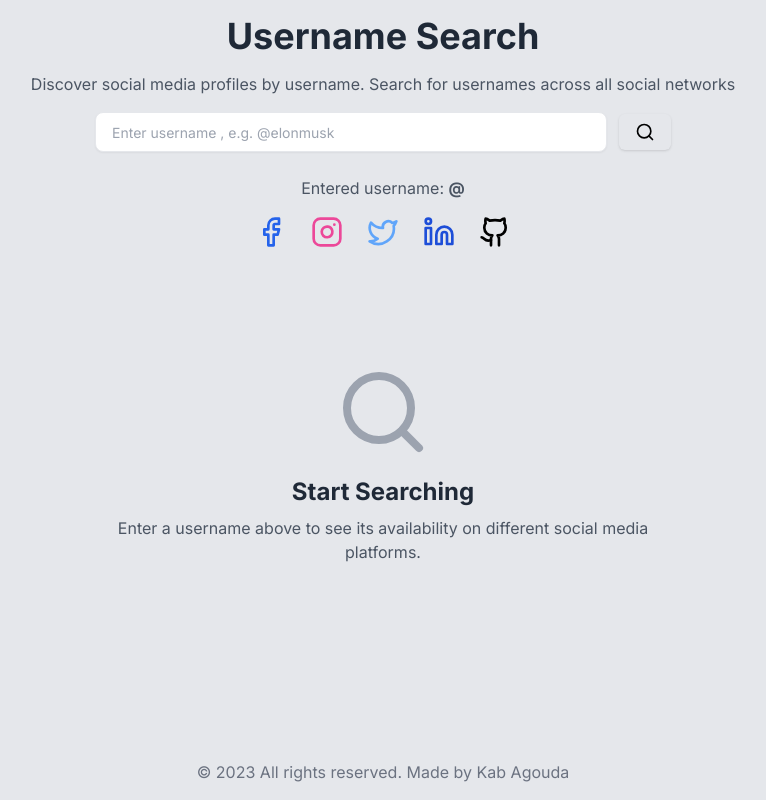
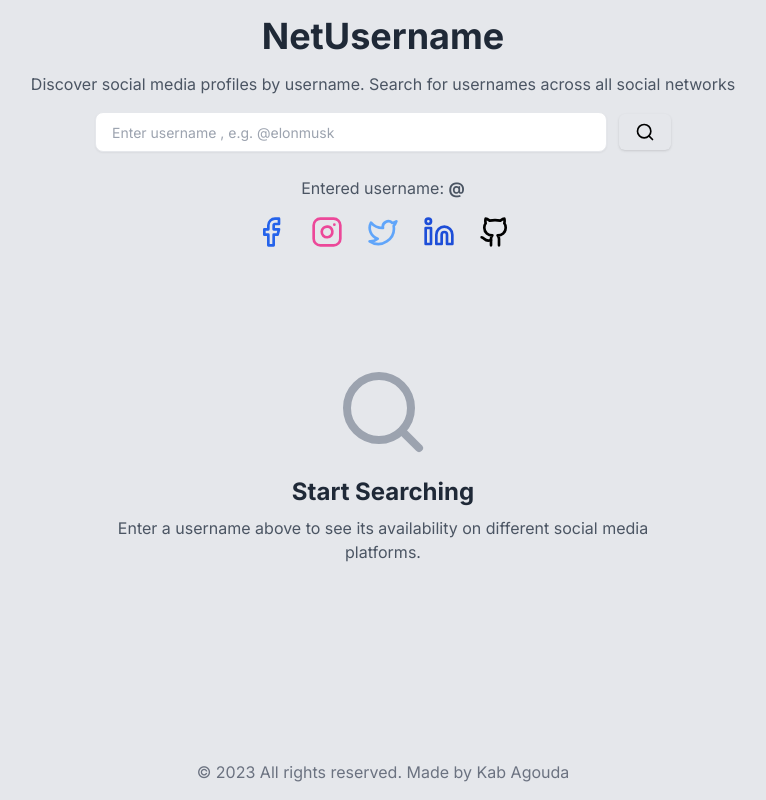
Before and after one commit to kabagouda/netusername, a Next.js app: page / in a window 1280 px wide. Shown: the whole page, without its empty margins (257-1023 px from the left). Built offline with nearby package versions, Linux system fonts and the light colour scheme.

Commit message:
Update page title to NetUsername

```diff
--- a/app/page.tsx
+++ b/app/page.tsx
@@ -19,7 +19,7 @@ export default function Component() {
   return (
     <section className="w-screen h-screen flex flex-col items-center justify-center bg-gray-200 dark:bg-gray-800 p-4">
       <h1 className="text-4xl font-bold mb-4 text-gray-800 dark:text-gray-200">
-        Username Search
+        NetUsername
       </h1>
       <p className="mb-4 text-center text-gray-600 dark:text-gray-400">
         Discover social media profiles by username. Search for usernames across
```
